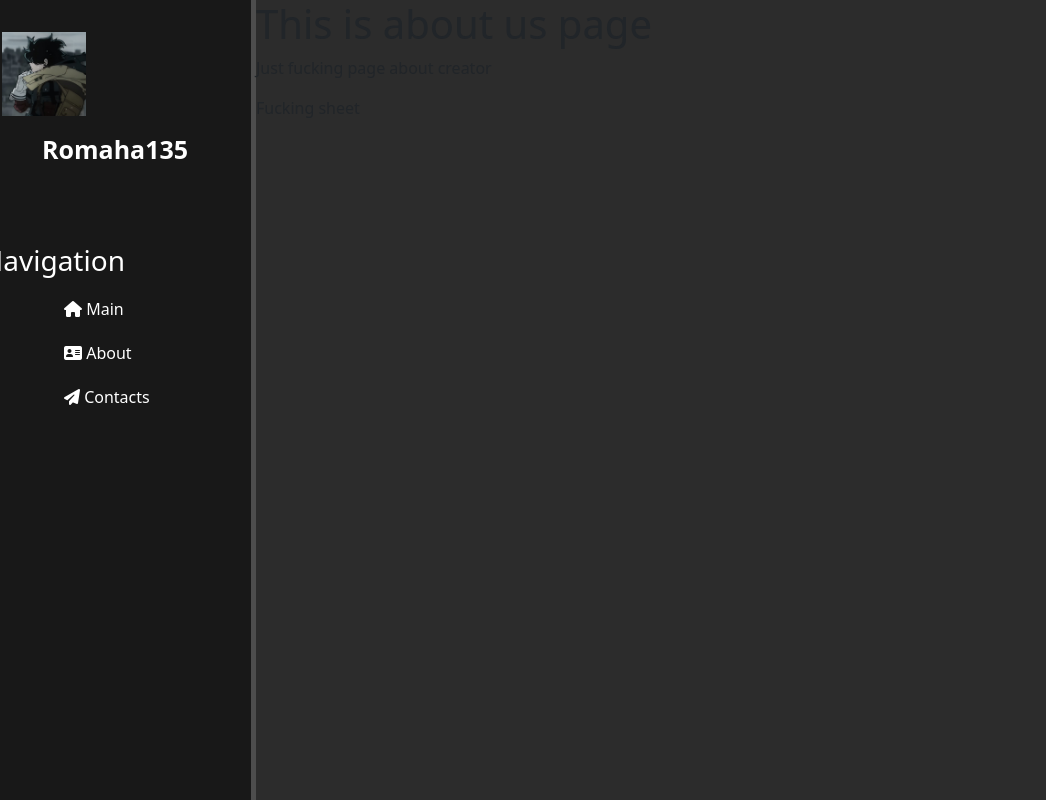
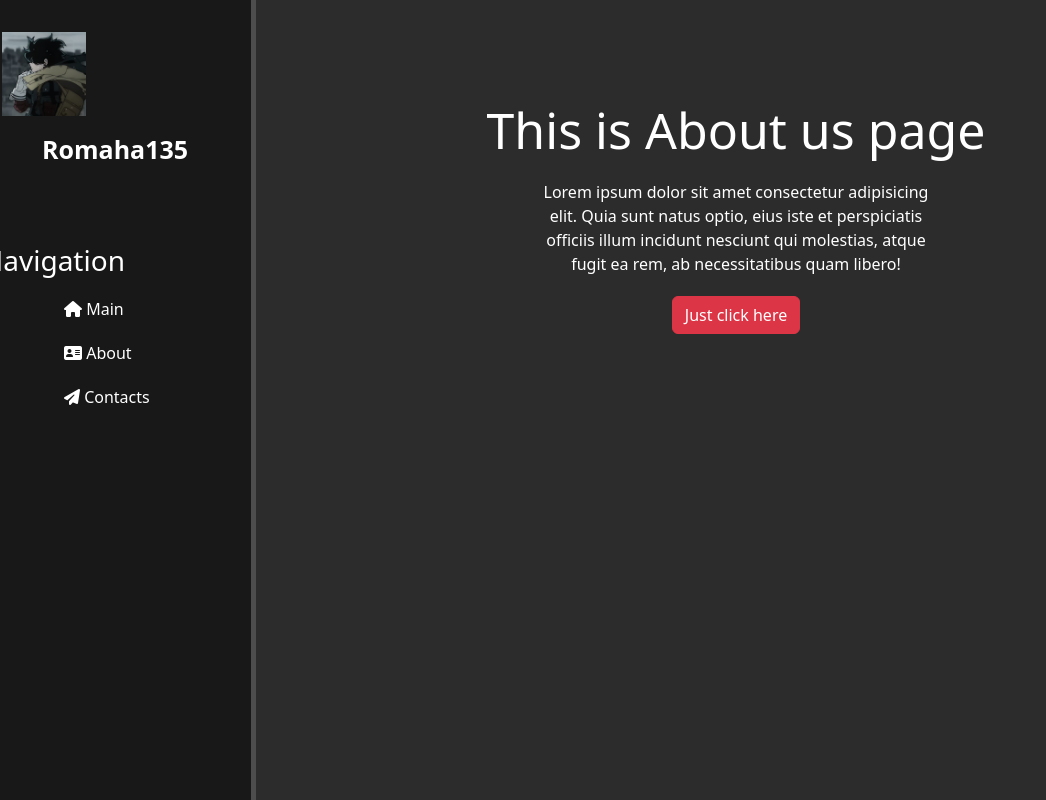
Before and after one commit to Romaha135/symmetrical-broccoli, a Django app: page /about in a window 1280 px wide. Shown: the whole page, without its empty margins (0-1046 px from the left). Run offline with Django 5.2, Linux system fonts and the light colour scheme.

Commit message:
Enhance main and about pages with new features section and improved navigation (Lesson 5)

```diff
--- a/main/static/main/css/main.css
+++ b/main/static/main/css/main.css
@@ -44,7 +44,7 @@ aside ul li {
     color: #fff;
     display: block;
     margin-top: 20px;
-    transition: all .6s ease;
+    transition: transform .6s ease;
 }
 
 aside ul li:hover, aside ul a:hover {
@@ -57,3 +57,20 @@ aside ul a {
     color: #fff;
     text-decoration: none;
 }
+
+main .features {
+    float: left;
+    color: #fff;
+    margin-top: 100px;
+    text-align: center;
+    width: 75%;
+}
+
+main .features h1 {
+    font-size: 50px;
+}
+
+main .features p {
+    max-width: 400px;
+    margin: 20px auto;
+}
--- a/main/templates/main/about.html
+++ b/main/templates/main/about.html
@@ -4,8 +4,9 @@
 
 
 {% block content %}
-    <h1>This is about us page</h1>
-    <p>Just fucking page about creator</p>
-
-    {% include 'main/test.html' %}
+    <div class="features">
+        <h1>This is About us page</h1>
+        <p>Lorem ipsum dolor sit amet consectetur adipisicing elit. Quia sunt natus optio, eius iste et perspiciatis officiis illum incidunt nesciunt qui molestias, atque fugit ea rem, ab necessitatibus quam libero!</p>
+        <button class="btn btn-danger">Just click here</button>
+    </div>
 {% endblock %}
--- a/main/templates/main/layout.html
+++ b/main/templates/main/layout.html
@@ -16,8 +16,8 @@
         <span class="Logo">Romaha135</span>
         <h3>Navigation</h3>
         <ul>
-            <li><a href="#"><i class="fa-solid fa-house"></i> Main</a></li>
-            <li><a href="#"><i class="fa-solid fa-address-card"></i> About</a></li>
+            <li><a href="{% url 'home' %}"><i class="fa-solid fa-house"></i> Main</a></li>
+            <li><a href="{% url 'about' %}"><i class="fa-solid fa-address-card"></i> About</a></li>
             <li><a href="#"><i class="fa-solid fa-paper-plane"></i> Contacts</a></li>
         </ul>
 
--- a/main/urls.py
+++ b/main/urls.py
@@ -6,6 +6,7 @@ from django.conf import settings
 from django.conf.urls.static import static
 
 urlpatterns = [
-    path('', views.index),
-    path('about', views.about)
+    path('', views.index, name='home'),
+    path('about', views.about, name='about'),
+
 ] + static(settings.STATIC_URL, document_root=settings.STATIC_ROOT)
```
Also changed, not shown: main/templates/main/index.html (+5 -4 lines).
